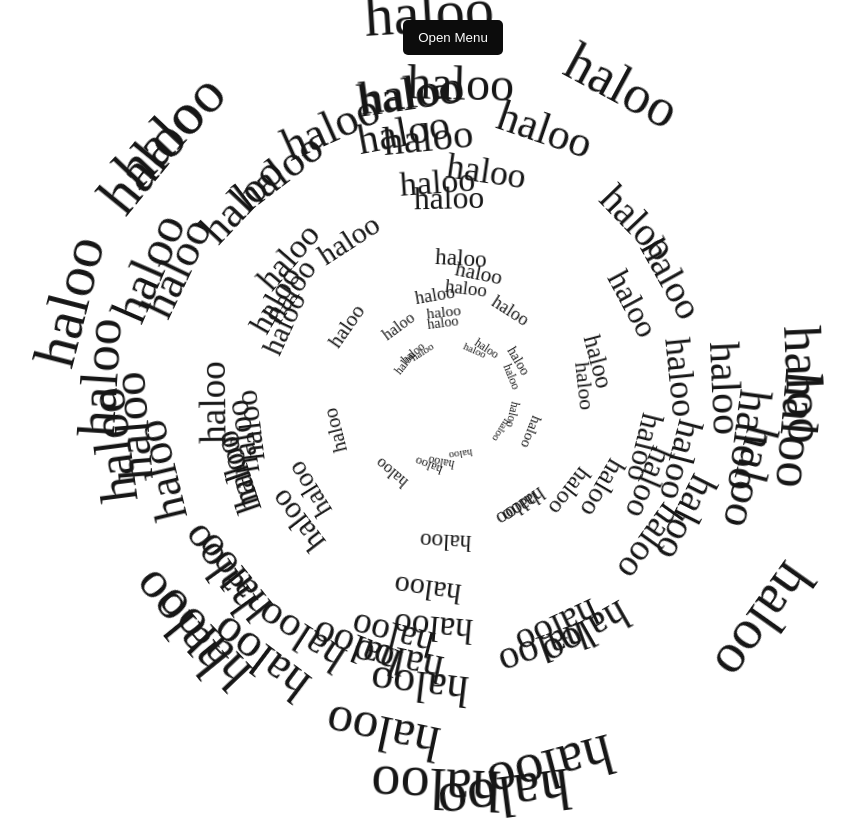
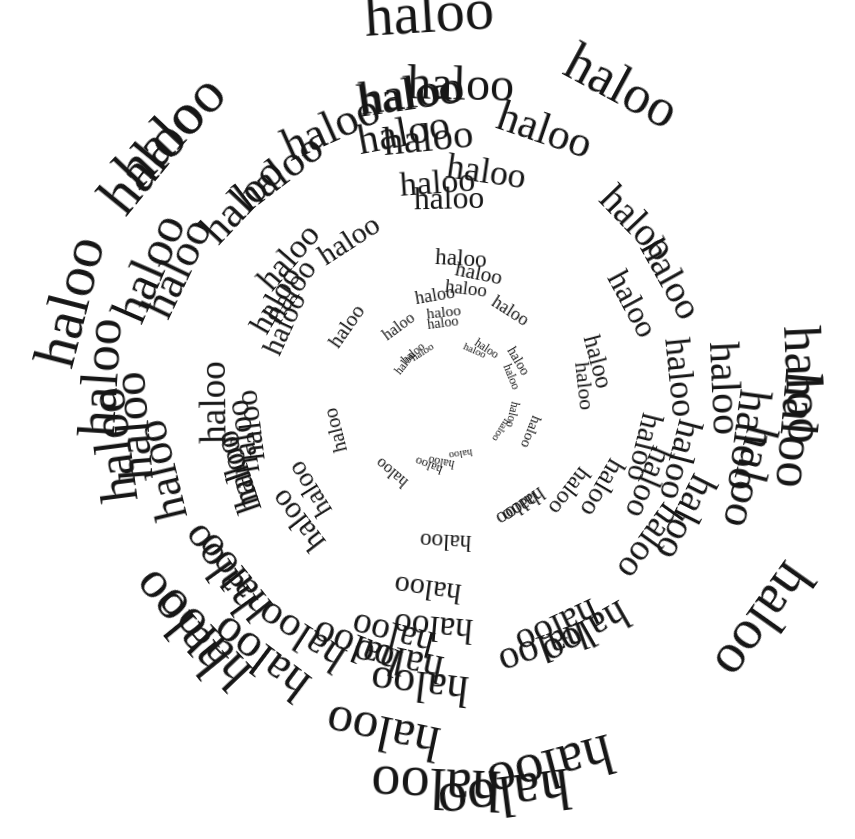
Before and after one commit to zopinos/demo-dump, a React (Vite) app in the folder front-end/: page /word-vortex in a window 1280 px wide. Shown: the whole page, without its empty margins (187-1042 px from the left). Built offline with nearby package versions, Linux system fonts and the light colour scheme.

Commit message:
Add menu button transitions

```diff
--- a/front-end/src/components/DemoList.tsx
+++ b/front-end/src/components/DemoList.tsx
@@ -1,6 +1,6 @@
 import { Link } from "react-router-dom";
 import styled from "styled-components";
-import { useState } from "react";
+import { useEffect, useRef, useState } from "react";
 
 const Base = styled.div`
   display: flex;
@@ -20,7 +20,9 @@
 `;
 
 const Subwindow = styled.div`
-  background: ${({ theme }) => theme.palette.primary};
+  position: fixed;
+  top: 90px;
+  background: ${({ theme }) => theme.palette.dark};
   padding: 20px;
   border-radius: 10px;
   box-shadow: 0 4px 10px rgba(0, 0, 0, 0.3);
@@ -37,30 +39,80 @@
   &:hover {
     text-decoration: underline;
   }
+  font-family: ${({ theme }) => theme.typography.fonts.main};
 `;
 
-const ToggleButton = styled.button`
+const Trigger = styled.div`
   position: fixed;
-  top: 20px;
+  top: 0;
+  height: 90px;
+  width: 150px;
+`;
+
+const Button = styled.button<{ show: boolean }>`
+  position: fixed;
+  top: -40px;
   padding: 10px 15px;
   background: ${({ theme }) => theme.palette.dark};
   color: white;
   border: none;
   border-radius: 5px;
   cursor: pointer;
+  transform: ${({ show }) => (show ? "translateY(70px)" : "translateY(0)")};
+  transition: transform 400ms;
 `;
 
 const DemoList = () => {
-  const [isOpen, setIsOpen] = useState(false);
+  const windowRef = useRef<HTMLDivElement | null>(null);
+  const buttonRef = useRef<HTMLButtonElement | null>(null);
+
+  const [isOpen, setIsOpen] = useState<boolean>(false);
+  const [showButton, setShowButton] = useState<boolean>(false);
+
+  const handleOnClick = (event: MouseEvent) => {
+    if (
+      windowRef.current &&
+      buttonRef.current &&
+      !event.composedPath().includes(windowRef.current) &&
+      !event.composedPath().includes(buttonRef.current)
+    ) {
+      setIsOpen(false);
+      setShowButton(false);
+    }
+  };
+
+  const handleOnKeyDown = (event: KeyboardEvent) => {
+    if (event.key === "Escape" || event.code === "Escape") {
+      setIsOpen(false);
+      setShowButton(false);
+    }
+  };
+
+  useEffect(() => {
+    if (isOpen) {
+      document.body.addEventListener("click", handleOnClick);
+      document.body.addEventListener("keydown", handleOnKeyDown);
+      return () => {
+        document.body.removeEventListener("click", handleOnClick);
+        document.body.removeEventListener("keydown", handleOnKeyDown);
+      };
+    }
+  }, [isOpen]);
 
   return (
     <Base>
-      {!isOpen ? (
-        <ToggleButton onClick={() => setIsOpen(!isOpen)}>Open Menu</ToggleButton>
-      ) : (
+      <Trigger onMouseEnter={() => setShowButton(true)} onMouseLeave={() => setShowButton(false)} />
+      <Button
+        ref={buttonRef}
+        onClick={() => setIsOpen(!isOpen)}
+        show={showButton}
+        onMouseEnter={() => setShowButton(true)}
+      >
+        Open Menu
+      </Button>
+      {isOpen && (
         <Overlay>
-          <ToggleButton onClick={() => setIsOpen(!isOpen)}>Open Menu</ToggleButton>
-          <Subwindow>
+          <Subwindow ref={windowRef}>
             <DemoLink to="/">Home</DemoLink>
             <DemoLink to="/word-vortex">Word Vortex</DemoLink>
             <DemoLink to="/game">Game</DemoLink>
```
